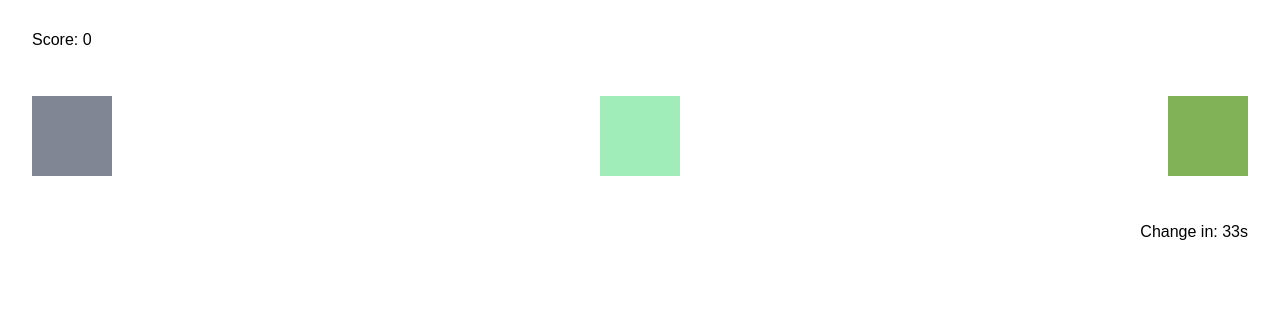
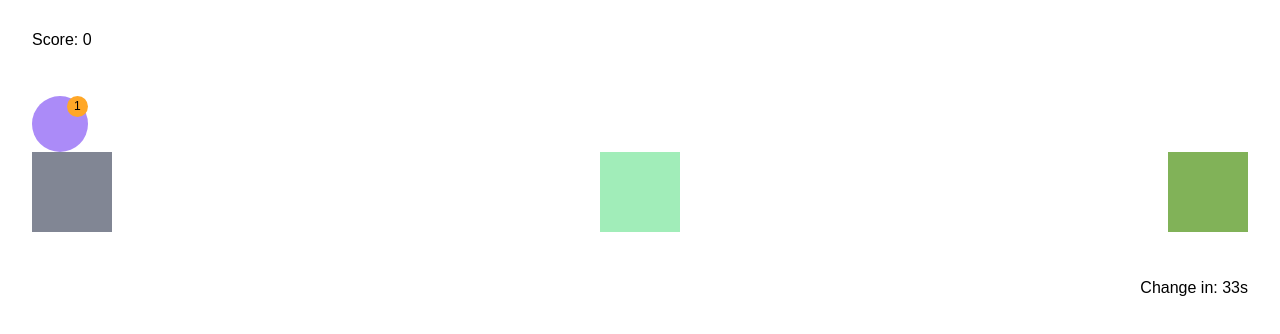
Before and after one commit to DeeNeon/scraping-game, an Angular app: page / in a window 1280 px wide. Shown: the top 334 px of the page. Built offline with nearby package versions, Linux system fonts and the light colour scheme.

Commit message:
useless components removed bomb count down added

```diff
--- a/src/app/board/board.component.html
+++ b/src/app/board/board.component.html
@@ -1,6 +1,6 @@
 <app-score></app-score>
 
-<div class="bombs">
+<div class="bombs-container">
     <app-bomb></app-bomb>
 </div>
 
--- a/src/app/common/bin/bin.component.scss
+++ /dev/null
@@ -1,4 +0,0 @@
-.bin {
-  width: 5rem;
-  height: 5rem;
-}
--- a/src/app/common/bin/bin.component.ts
+++ b/src/app/common/bin/bin.component.ts
@@ -3,8 +3,7 @@ import { Component, OnInit, OnDestroy } from '@angular/core';
 
 @Component({
     selector: 'app-bin',
-    templateUrl: './bin.component.html',
-    styleUrls: ['./bin.component.scss']
+    templateUrl: './bin.component.html'
 })
 
 export class BinComponent implements OnInit, OnDestroy {
--- a/src/app/common/bomb/bomb.component.ts
+++ b/src/app/common/bomb/bomb.component.ts
@@ -1,10 +1,33 @@
-import { Component } from '@angular/core';
+import {Component, ViewChild, OnInit, OnDestroy} from '@angular/core';
+import {Observable} from 'rxjs/Observable';
+import {Subscription} from 'rxjs/Subscription';
 
 @Component({
     selector: 'app-bomb',
-    templateUrl: './bomb.component.html'
+    template: `<div class="bomb" appRandomColor #bomb><span>{{durationLabel}}</span></div>`
 })
 
-export class BombComponent {
+export class BombComponent implements OnInit, OnDestroy {
+    lifeSpanObs: Subscription;
+    durationLabel = 0;
+    @ViewChild('bomb') bomb: any;
 
+    ngOnInit() {
+        this.createBomb();
+    }
+
+    ngOnDestroy() {
+        this.lifeSpanObs.unsubscribe();
+    }
+
+    createBomb() {
+        this.durationLabel = Math.floor(Math.random() * 11) + 5;
+        this.lifeSpanObs = Observable.interval(1000)
+            .subscribe(() => {
+                this.durationLabel--;
+                if (this.durationLabel === 0) {
+                    this.bomb.nativeElement.remove();
+                }
+            });
+    }
 }
--- a/src/app/common/directives/random-color.directive.ts
+++ b/src/app/common/directives/random-color.directive.ts
@@ -19,7 +19,6 @@ export class RandomColorDirective implements OnInit, OnDestroy {
     }
     ngOnInit() {
         this.el.nativeElement.style.backgroundColor = RandomColorDirective.genColor();
-        console.log(this.el.nativeElement);
         this.binColorObs = Observable.interval(1000)
             .subscribe((x: any) => {
                 if (x % 40 === 0) {
--- a/src/assets/style.scss
+++ b/src/assets/style.scss
@@ -1,4 +1,5 @@
 @import 'reset';
+@import 'variables';
 
 body {
   padding: 2rem;
@@ -10,6 +11,11 @@ body {
   justify-content: space-between;
 }
 
+.bin {
+  width: 5rem;
+  height: 5rem;
+}
+
 .bottom-timer {
   margin-top: 3rem;
   float: right;
@@ -18,3 +24,27 @@ body {
 .score {
   margin-bottom: 3rem;
 }
+
+.bombs-container {
+  display: flex;
+}
+
+.bomb {
+  border-radius: 50%;
+  width: 3.5rem;
+  height: 3.5rem;
+  position: relative;
+  span {
+    position: absolute;
+    top: 0;
+    right: 0;
+    border-radius: 50%;
+    background-color: $bomb_label_color;
+    min-width: 1.2rem;
+    min-height: 1.2rem;
+    line-height: 1.2rem;
+    padding: 1px;
+    font-size: 75%;
+    text-align: center;
+  }
+}
--- a/src/assets/variables.scss
+++ b/src/assets/variables.scss
@@ -0,0 +1 @@
+$bomb_label_color : #ffa727;
```
Also changed, not shown: src/app/common/bomb/bomb.component.html (deleted), src/app/common/bomb/bomb.component.scss (deleted).
